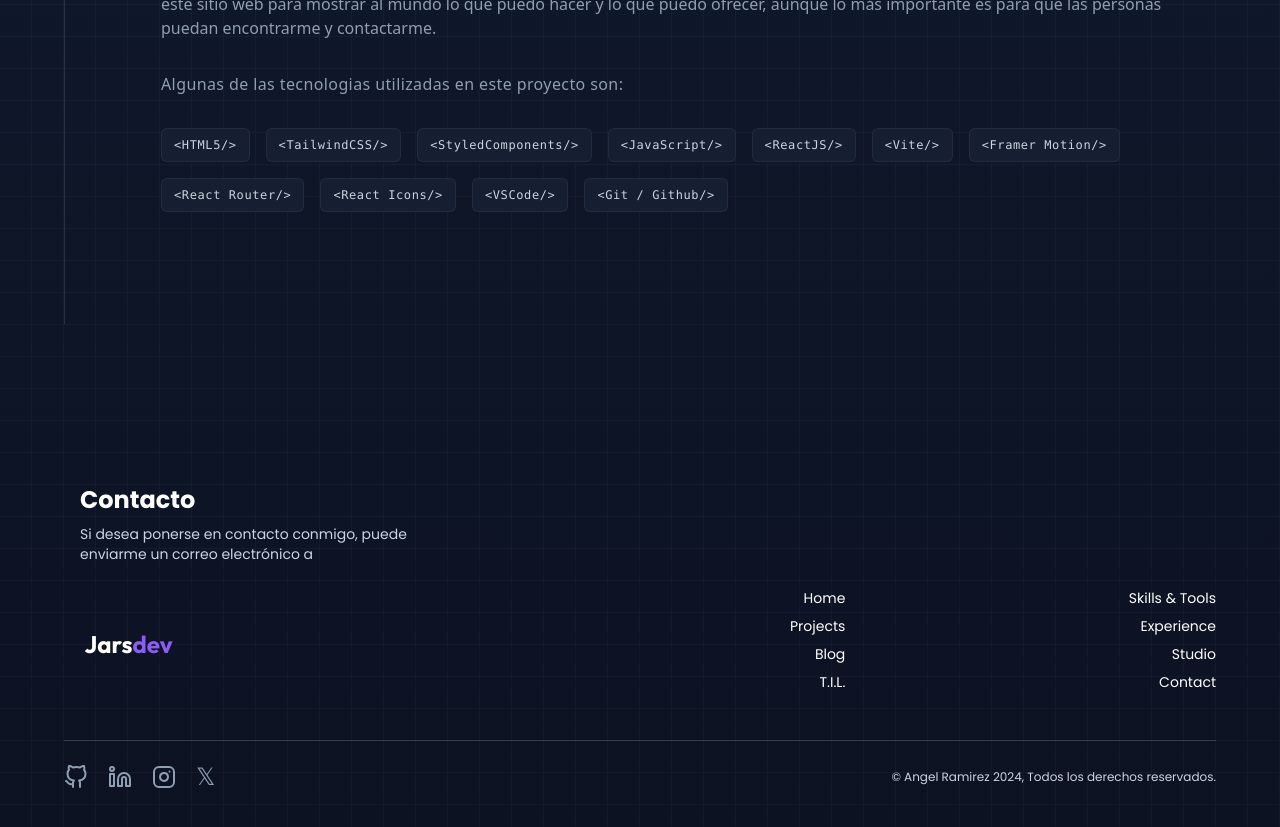
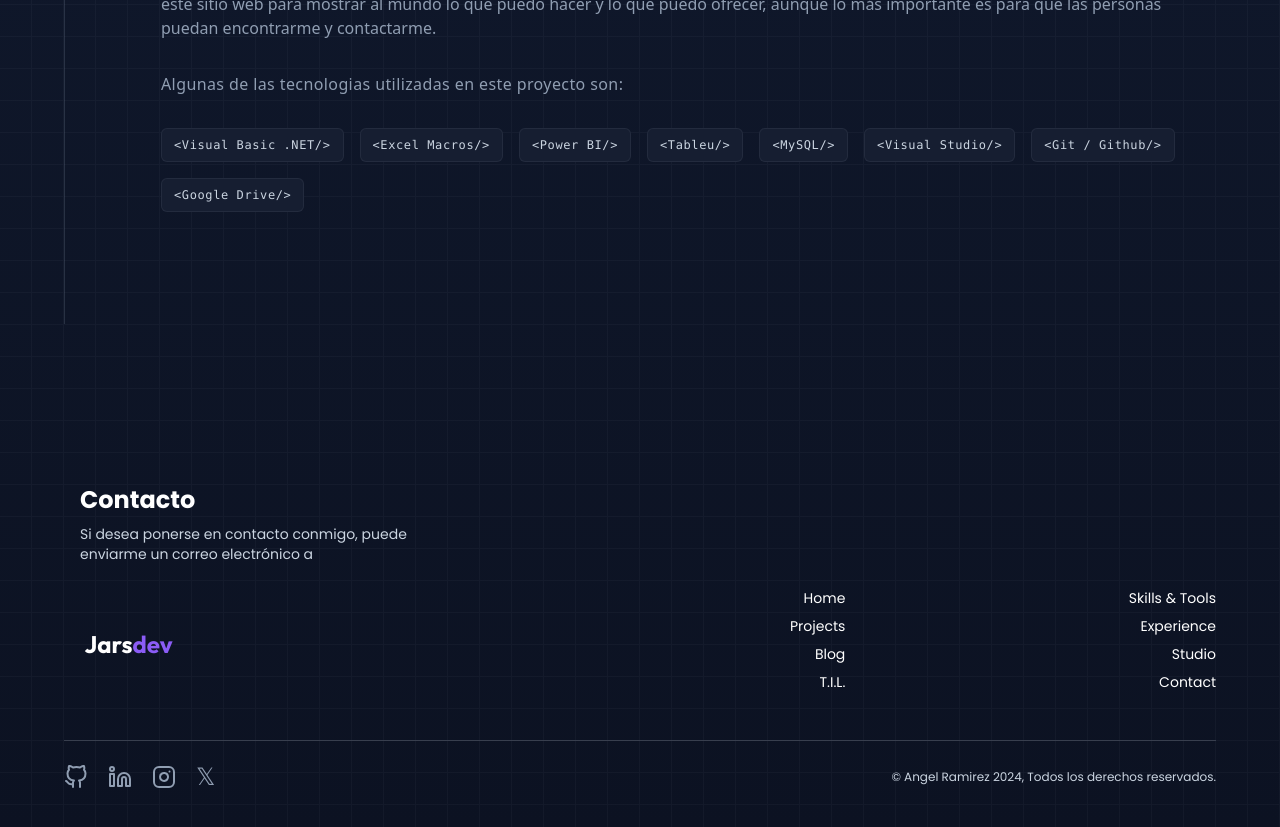
Before and after one commit to ImJars/Development-full-coding, a React (Vite) app: page /project_page_Four in a window 1280 px wide. Shown: the part 1340-2167 px from the top of the page. Built offline with nearby package versions, Linux system fonts and the light colour scheme.

Commit message:
Update project_page_Four.jsx

```diff
--- a/src/components/projects/project_page_Four.jsx
+++ b/src/components/projects/project_page_Four.jsx
@@ -117,17 +117,14 @@ function PageProjectFour() {
                     Algunas de las tecnologias utilizadas en este proyecto son:
                   </p>
                   <div className="flex flex-wrap gap-4 mt-5">
-                    <Languajes title="HTML5" />
-                    <Languajes title="TailwindCSS" />
-                    <Languajes title="StyledComponents" />
-                    <Languajes title="JavaScript" />
-                    <Languajes title="ReactJS" />
-                    <Languajes title="Vite" />
-                    <Languajes title="Framer Motion" />
-                    <Languajes title="React Router" />
-                    <Languajes title="React Icons" />
-                    <Languajes title="VSCode" />
+                    <Languajes title="Visual Basic .NET" />
+                    <Languajes title="Excel Macros" />
+                    <Languajes title="Power BI" />
+                    <Languajes title="Tableu" />
+                    <Languajes title="MySQL" />
+                    <Languajes title="Visual Studio" />
                     <Languajes title="Git / Github" />
+                    <Languajes title="Google Drive" />
                   </div>
                 </div>
               </div>
```
